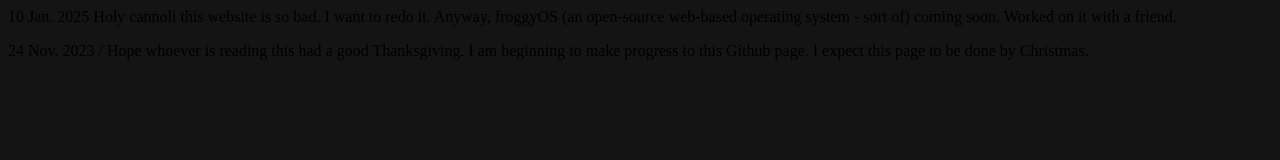
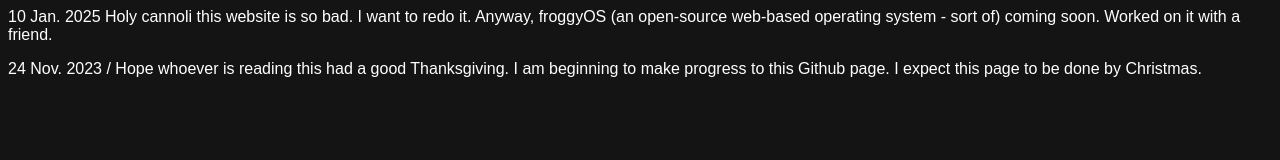
Before and after one commit to mrjuice43/mrjuice43.github.io, a plain HTML site: page index.html in a window 1280 px wide. Drawn offline with Linux system fonts and the light colour scheme.

Commit message:
Update style.css

```diff
--- a/style.css
+++ b/style.css
@@ -2,12 +2,12 @@ body {
     background-color: 141414;
 }
 
-.20250110 {
+.second-msg {
     font-family: Arial, sans-serif;
     color: #ffffff;
 }
 
-.20231124 {
+.first-msg {
     font-family: Arial, sans-serif;
     color: #ffffff;
 }
```
